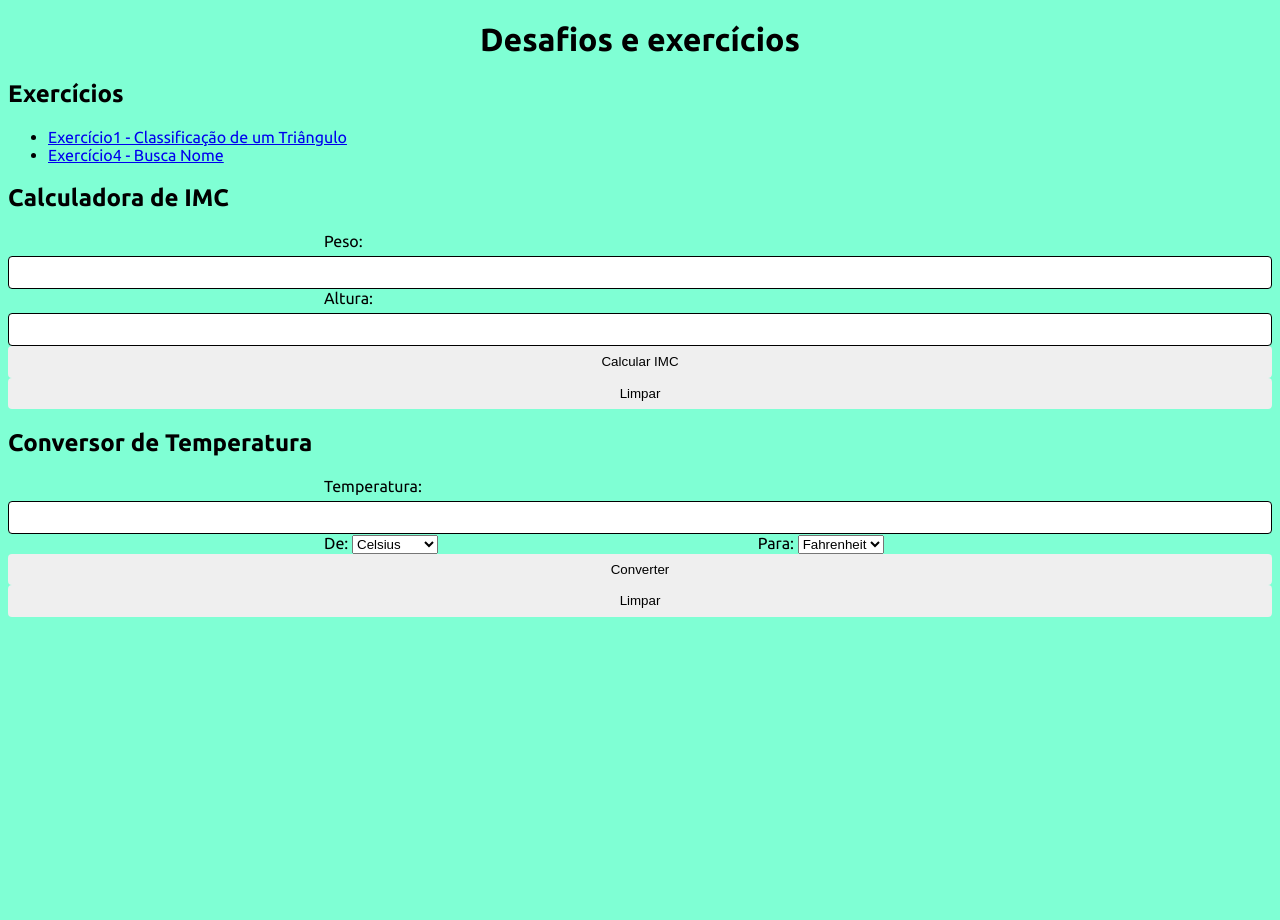
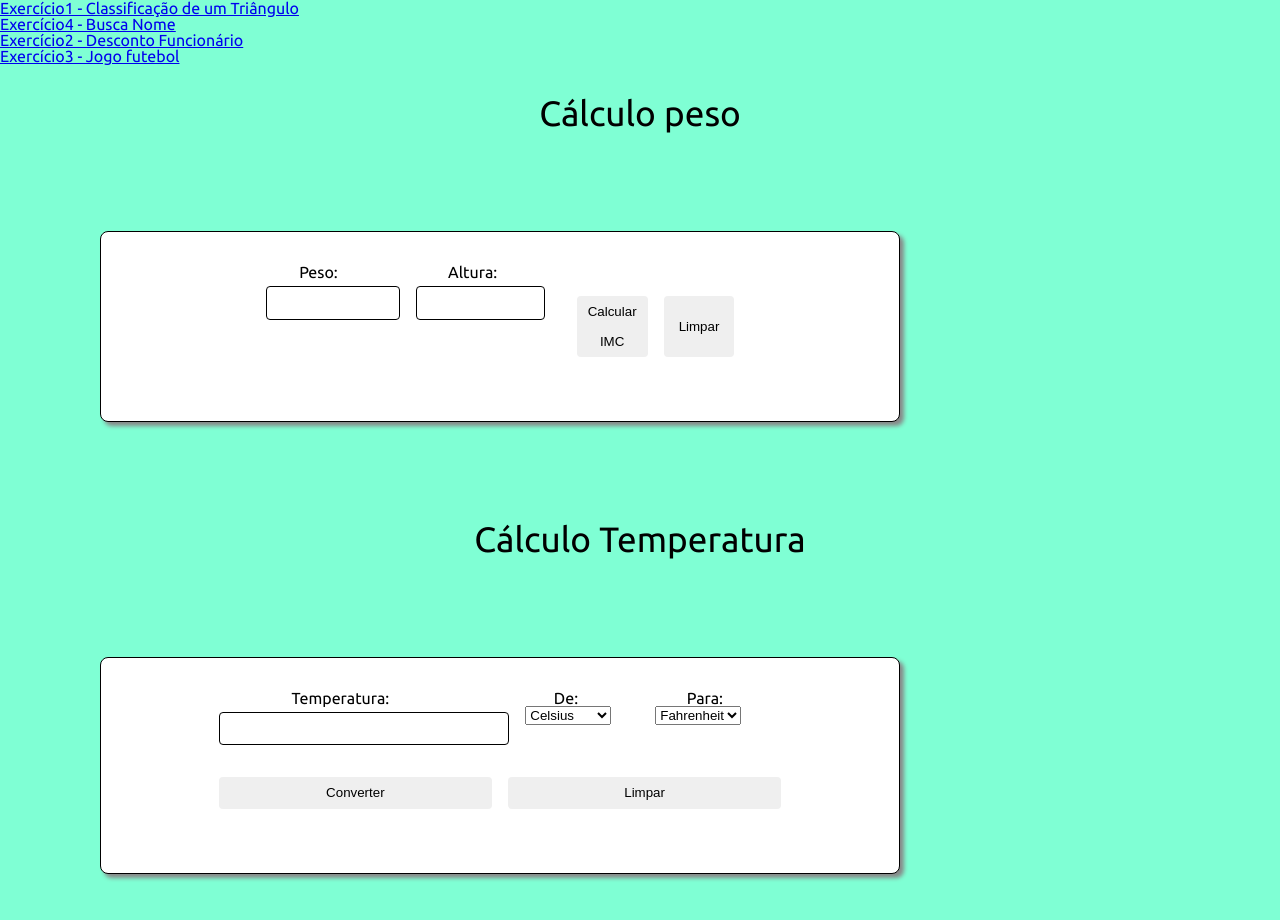
Before and after one commit to ketciamota/logica-de-programacao-KTC, a plain HTML site: page index.html in a window 1280 px wide. Before the commit the page ends 800 px from the top, so only its background shows below. Drawn offline with Linux system fonts and the light colour scheme.

Commit message:
style e HTML: ajustes nos exercícios gerais

```diff
--- a/desafio2.js
+++ b/desafio2.js
@@ -1,24 +1,24 @@
-function calculeimc(peso, altura) {
+function calculeIMC(peso, altura) {
 
     const imc = peso / altura ** 2;
     let mensagem;
 
-    if(imc < 18.5) {
+    if (imc < 18.5) {
         mensagem = `IMC: ${imc.toFixed(1)} -- Abaixo do peso`;
 
-    }else if (imc < 25) {
+    } else if (imc < 25) {
         mensagem = `IMC: ${imc.toFixed(1)} -- Peso normal`;
 
-    }else if(imc < 30) {
+    } else if (imc < 30) {
         mensagem = `IMC: ${imc.toFixed(1)} -- Sobrepeso`;
 
-    }else if(imc < 35) {
+    } else if (imc < 35) {
         mensagem = `IMC ${imc.toFixed(1)} -- Obesidade grau I`;
 
-    }else if( imc < 40) {
+    } else if (imc < 40) {
         mensagem = `iMC ${imc.toFixed(1)} -- Obesidade grau II`;
 
-    }else {
+    } else {
         mensagem = `IMC: ${imc.toFixed(1)} -- Obesidade grau III`;
     }
 
--- a/index.html
+++ b/index.html
@@ -1,69 +1,101 @@
 <!DOCTYPE html>
 <html lang="pt-BR">
+
 <head>
     <meta charset="UTF-8">
     <meta name="viewport" content="width=device-width, initial-scale=1.0">
     <title>Desafios e exercícios</title>
+    <link rel="stylesheet" href="reset.css">
     <link rel="stylesheet" href="style.css">
 </head>
+
 <body>
-    <h1>Desafios e exercícios</h1>
 
-    <h2>Exercícios</h2>
-
+    <header>
         <nav>
             <ul>
                 <li><a href="classificacao-triangulo.html">Exercício1 - Classificação de um Triângulo</a></li>
                 <li><a href="busca-nome.html">Exercício4 - Busca Nome</a>
+                <li><a href="desconto-funcionario.html">Exercício2 - Desconto Funcionário</a>
+                <li><a href="jogo-futebol.html">Exercício3 - Jogo futebol</a>
                 </li>
             </ul>
         </nav>
+    </header>
 
-     <h2>Calculadora de IMC</h2>
+    <h2 class="titulo-pagina">Cálculo peso</h2>
+
+    <main>
 
         <form action="" id="formIMC">
+            <div class="elementos-em-linha">
 
+                <div class="controle-form">
                     <label for="peso">Peso:</label>
                     <input type="number" id="peso" step="0.5" min="0" max="1000">
+                </div>
 
+                <div class="controle-form">
                     <label for="altura">Altura:</label>
                     <input type="number" id="altura" step="0.01" min="0" max="3">
+                </div>
 
+                <div id="resultadoIMC"></div>
+
+                <div class="botoes">
                     <button type="button" id="btCalcIMC">Calcular IMC</button>
                     <button type="reset" id="btLimpaIMC">Limpar</button>
+                </div>
+
+            </div>
             <!-- <button type="reset" id="btLimpaIMC" onclick="document.querySelector('#resultadoIMC').innerHTML = '';">Limpar</button> -->
 
         </form>
 
-    <div id="resultadoIMC"></div>
+    </main>
 
-    <h2>Conversor de Temperatura</h2>
+    <h2 class="titulo-pagina">Cálculo Temperatura</h2>
+
+    <main>
 
         <form action="">
+            <div class="elementos-em-linha">
 
+                <div class="controle-form">
                     <label for="valorTemperatura">Temperatura:</label>
                     <input type="number" id="valorTemperatura">
+                </div>
 
+                <div class="controle-form">
                     <label for="escalaAtual">De:</label>
                     <select id="escalaAtual">
                         <option value="C" selected>Celsius</option>
                         <option value="F">Fahrenheit</option>
                         <option value="K">Kelvin</option>
                     </select>
+                </div>
 
+                <div class="controle-form">
                     <label for="escalaConvertida">Para:</label>
                     <select id="escalaConvertida">
                         <option value="C">Celsius</option>
                         <option value="F" selected>Fahrenheit</option>
                         <option value="K">Kelvin</option>
                     </select>
+                </div>
 
+            </div>
+
+            <div id="resultadoTemp"></div>
+
+            <div class="botoes">
                 <button type="button" id="btConverteTemp">Converter</button>
                 <button type="reset" id="btLimpaTemp">Limpar</button>
-
+            </div>
         </form>
 
-    <div id="resultadoTemp"></div>
+
+</main>
 
 
     <script src="desafio2.js"></script>
@@ -118,4 +150,5 @@ document.querySelector('#resultadoTemp').innerHTML = '';
 
     </script>
 </body>
+
 </html>
--- a/style.css
+++ b/style.css
@@ -8,6 +8,9 @@ h1 {
     text-align: center;
 }
 
+h2 {
+    text-align: center;
+}
 body {
     font-family: 'Ubuntu', sans-serif;
     background-color: aquamarine;
@@ -23,7 +26,7 @@ body {
 main {
     width: 800px;
     border: 1px solid black ;
-    margin: 100px 50px 50px 100px ;
+    margin: 100px 100px 100px 100px ;
     display: flex;
     justify-content: center;
     padding: 2rem;
```
Also changed, not shown: busca-nome.html (+3 -0 lines), desconto-funcionario.html (+2 -1 lines), jogo-futebol.html (+17 -2 lines), reset.css (line endings or trailing spaces). Lines whose indentation alone changed are shown as unchanged.
